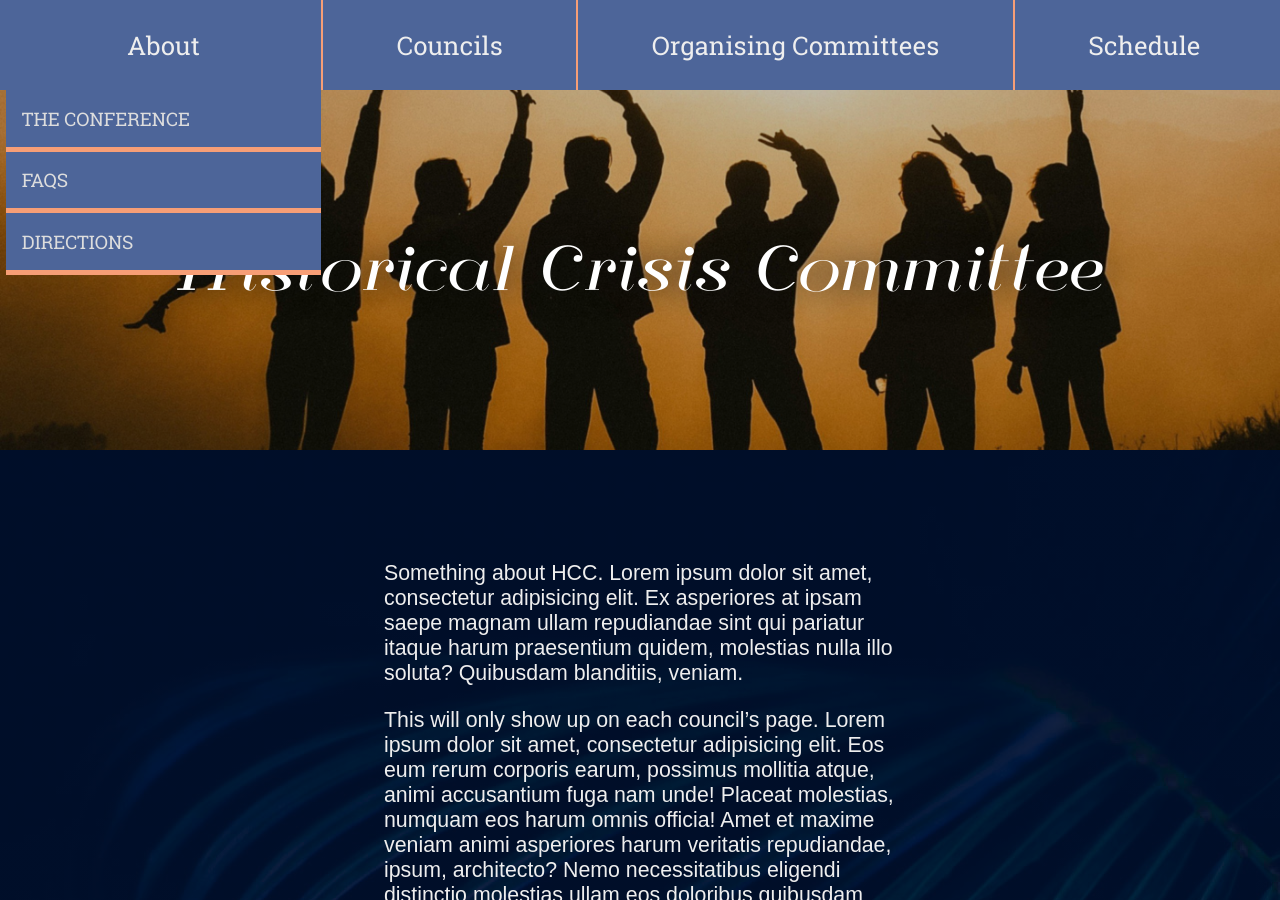
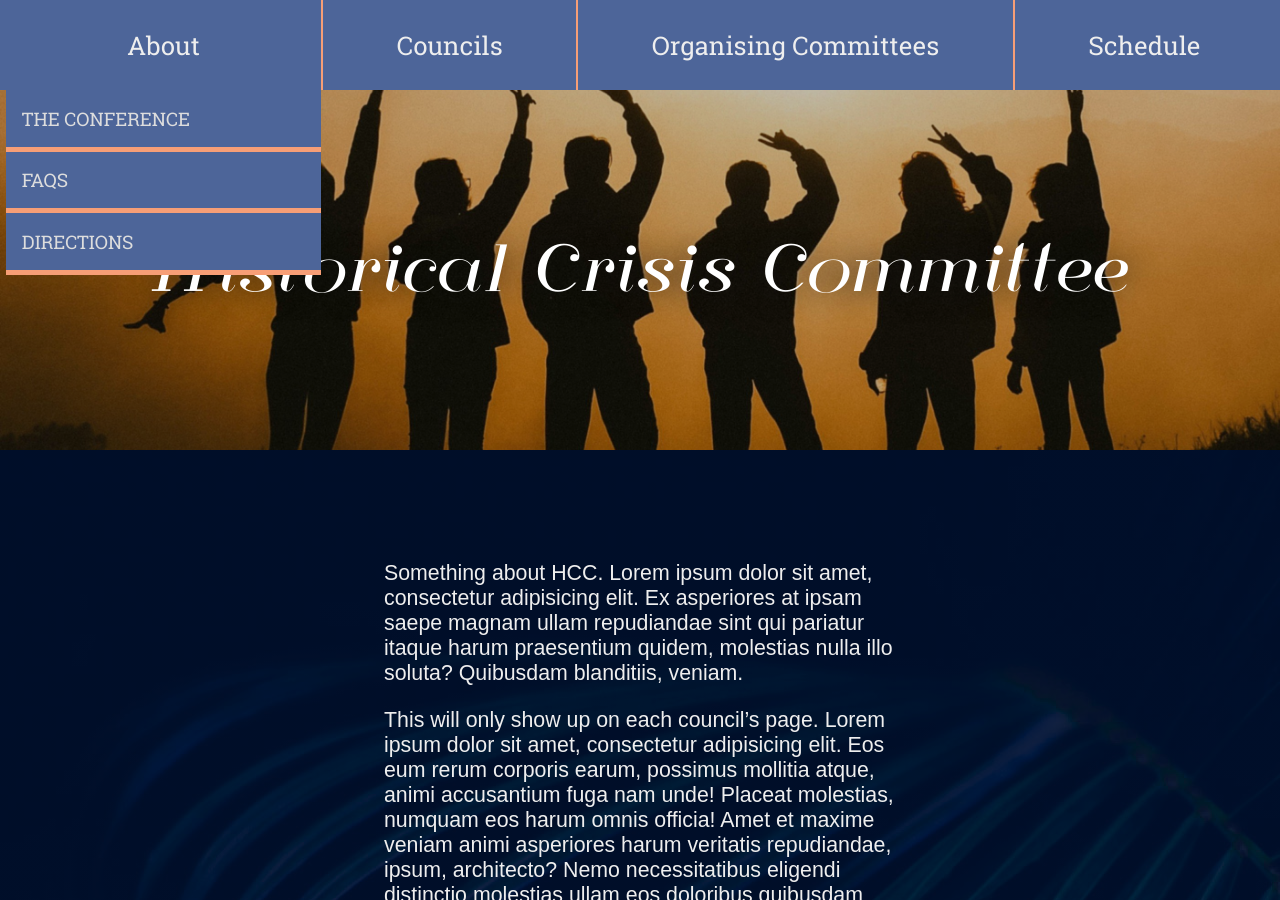
Before and after one commit to kaine119/dhap-2019, a Jekyll site: the page built from writeups/_councils/hcc.md, in a window 1280 px wide and 900 px high. Built offline with Jekyll 4.4.1, drawn with Linux system fonts in a browser that asks for light colours.

Commit message:
Correct titlebar font size

```diff
--- a/assets/css/titlebar.css
+++ b/assets/css/titlebar.css
@@ -29,7 +29,7 @@
 }
 
 #page-title__content span {
-    font-size: 5vw;
+    font-size: 7.5vmin;
     color: #fff;
     text-shadow: 0 0 30px #111;
     text-align: center;
```
